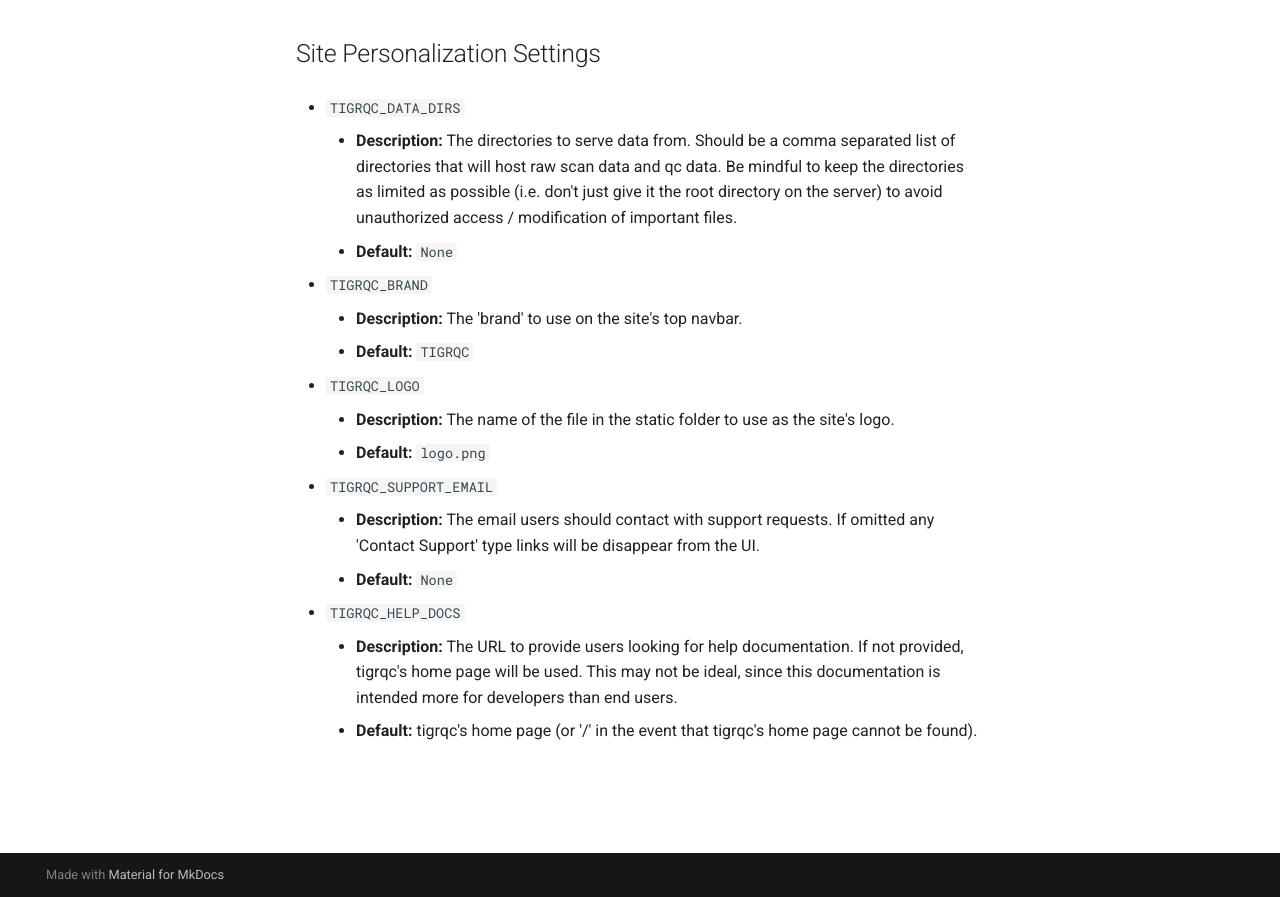
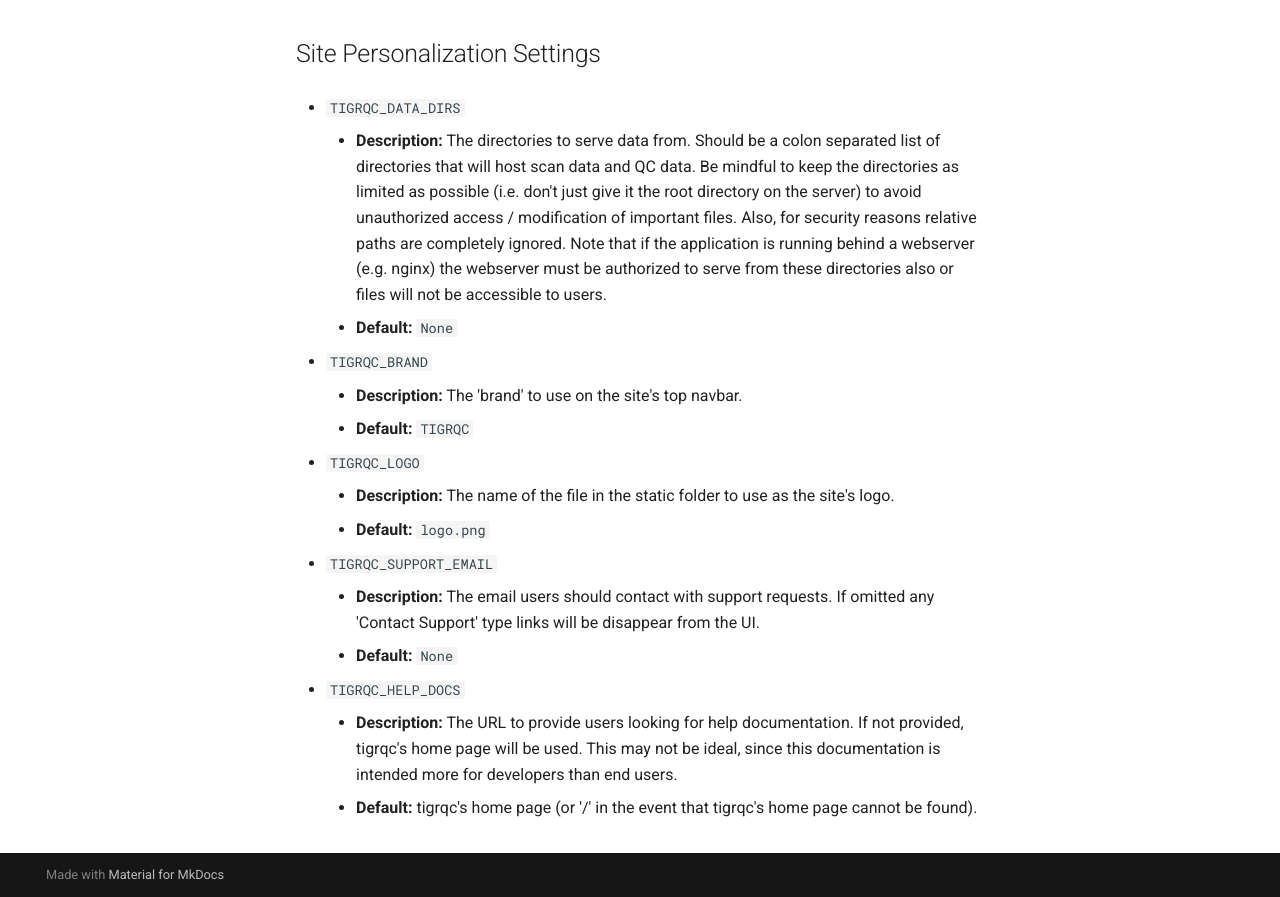
Before and after one commit to TIGRLab/tigrqc, an MkDocs documentation site: the page built from docs/config/site_info.md, in a window 1280 px wide and 1320 px high, cut to the strip 423-1320 px from the top of the window. Built offline with MkDocs 1.6.1 and Material for MkDocs 9.7.7, drawn with Linux system fonts in a browser that asks for light colours.

Commit message:
[DOC] Update doc info for tigrqc.config.site_info.get_data_dirs

```diff
--- a/docs/config/site_info.md
+++ b/docs/config/site_info.md
@@ -9,11 +9,15 @@
 ## Site Personalization Settings
 
 - `TIGRQC_DATA_DIRS`
-    - **Description:** The directories to serve data from. Should be a comma
-        separated list of directories that will host raw scan data and qc
+    - **Description:** The directories to serve data from. Should be a colon
+        separated list of directories that will host scan data and QC
         data. Be mindful to keep the directories as limited as possible (i.e.
         don't just give it the root directory on the server) to avoid
-        unauthorized access / modification of important files.
+        unauthorized access / modification of important files. Also, for
+        security reasons relative paths are completely ignored. Note that if
+        the application is running behind a webserver (e.g. nginx) the
+        webserver must be authorized to serve from these directories also
+        or files will not be accessible to users.
     - **Default:** `None`
 
 - `TIGRQC_BRAND`
```
